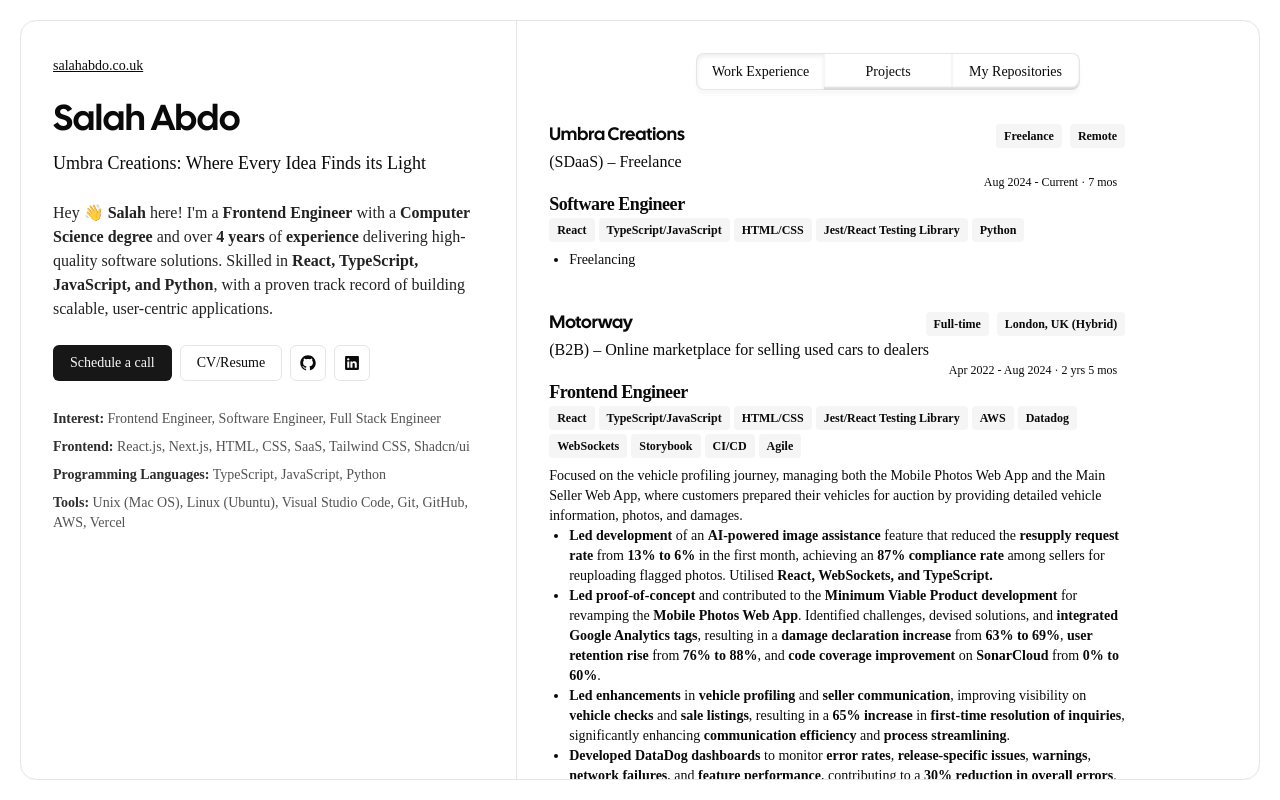
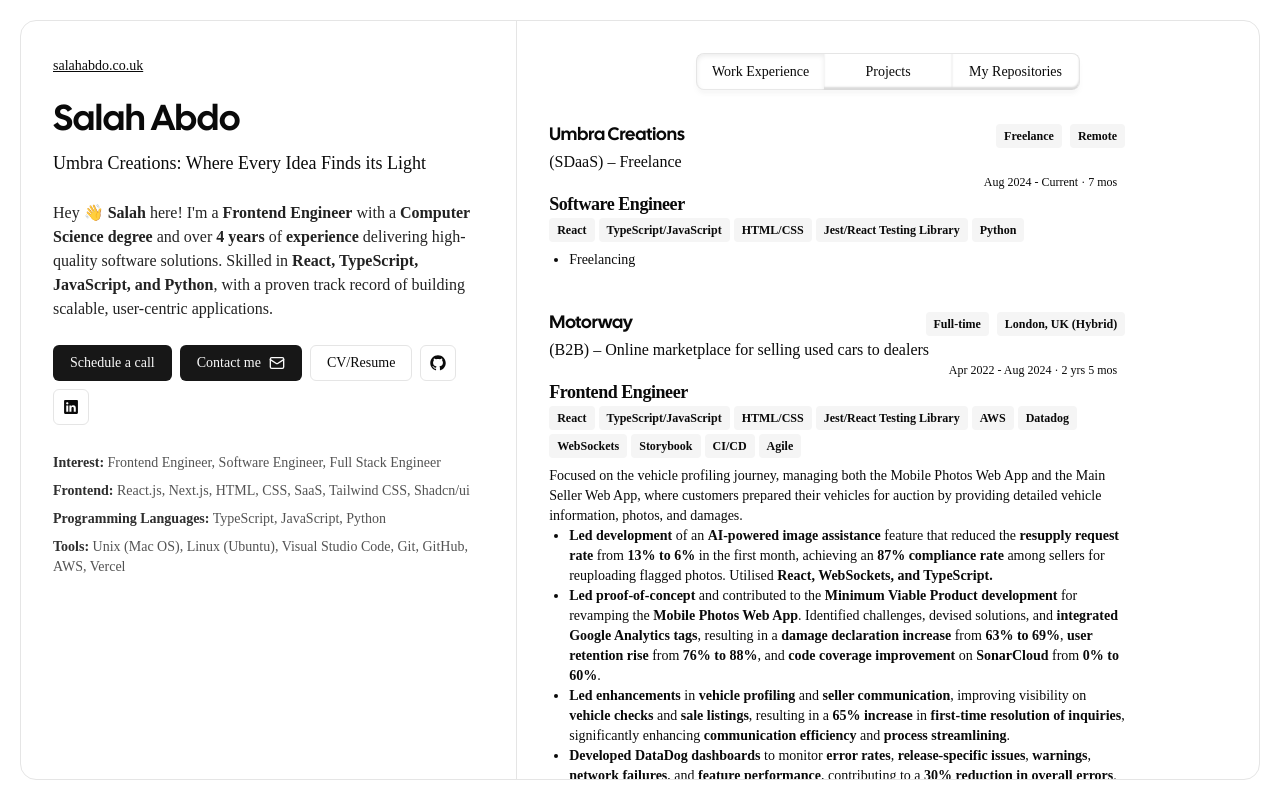
Before and after one commit to salahmander/portfolio, a Next.js app: page / in a window 1280 px wide. Built offline with nearby package versions, Linux system fonts and the light colour scheme.

Commit message:
feat: add contact me button to Socials component

```diff
--- a/components/Socials/Socials.text.json
+++ b/components/Socials/Socials.text.json
@@ -1,6 +1,7 @@
 {
     "socials": {
         "scheduleBtn": "Schedule a call",
+        "contactBtn": "Contact me",
         "resume": "CV/Resume",
         "links": {
             "github": "https://github.com/salahmander",
--- a/components/Socials/Socials.tsx
+++ b/components/Socials/Socials.tsx
@@ -10,6 +10,9 @@
     <div className="flex flex-wrap items-center gap-2">
       <Button className="shadow-none hover:bg-background hover:text-primary border-[0.3px] border-transparent hover:border-b-4 hover:border-primary/30 active:border-b transition-all">
         {localText.socials.scheduleBtn}
+      </Button>
+      <Button className="shadow-none hover:bg-background hover:text-primary border-[0.3px] border-transparent hover:border-b-4 hover:border-primary/30 active:border-b transition-all">
+        {localText.socials.contactBtn} {SocialIcons["mail"]}
       </Button>
       <Button
         variant="outline"
```
